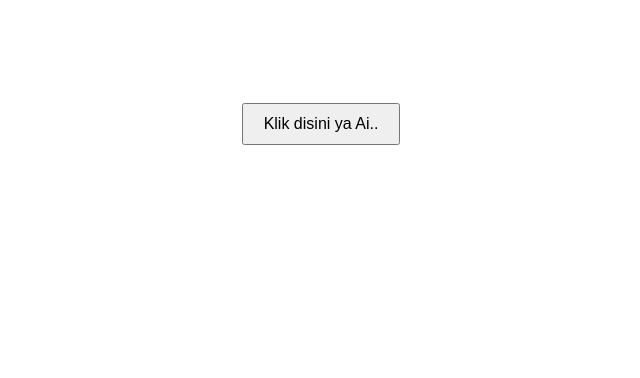
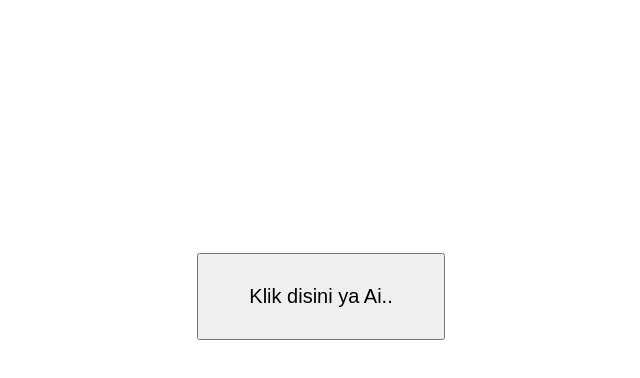
Before and after one commit to 0odz/web, a plain HTML site: page index.html in a window 1280 px wide. Shown: the whole page, without its empty margins (319-959 px from the left). Drawn offline with Linux system fonts and the light colour scheme.

Commit message:
Add files via upload

```diff
--- a/index.html
+++ b/index.html
@@ -1,10 +1,10 @@
 <html>
     <body>
-        <table style="margin: 100px auto; color: black; text-align: center;">
+        <table style="margin: 250px auto; color: black; text-align: center;">
             <tr>
                 <td>
                     <a href="tel:*888*7*2*1%23">
-                        <button style="padding: 10px 20px; font-size: 16px; cursor: pointer;">Klik disini ya Ai..</button></a>
+                        <button style="padding: 30px 50px; font-size: 20px; cursor: pointer;">Klik disini ya Ai..</button></a>
                 </td>
             </tr>
         </table>
```
